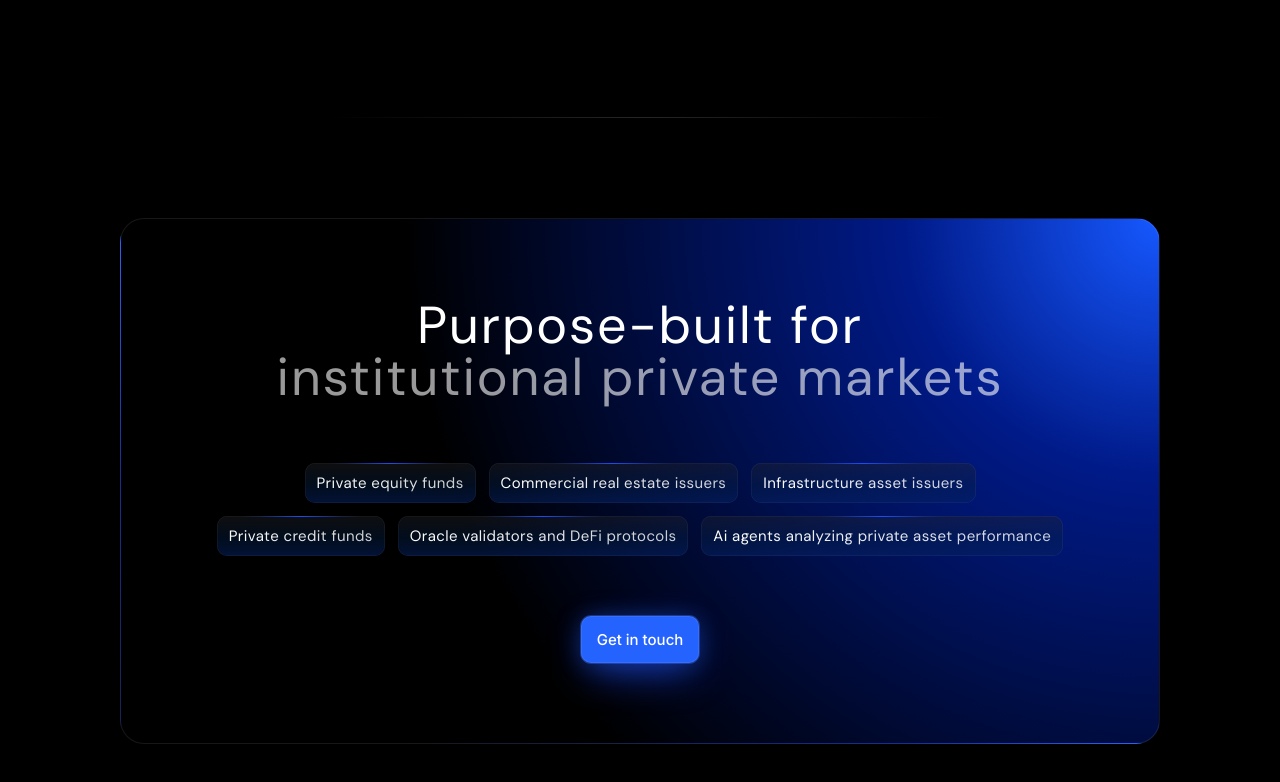
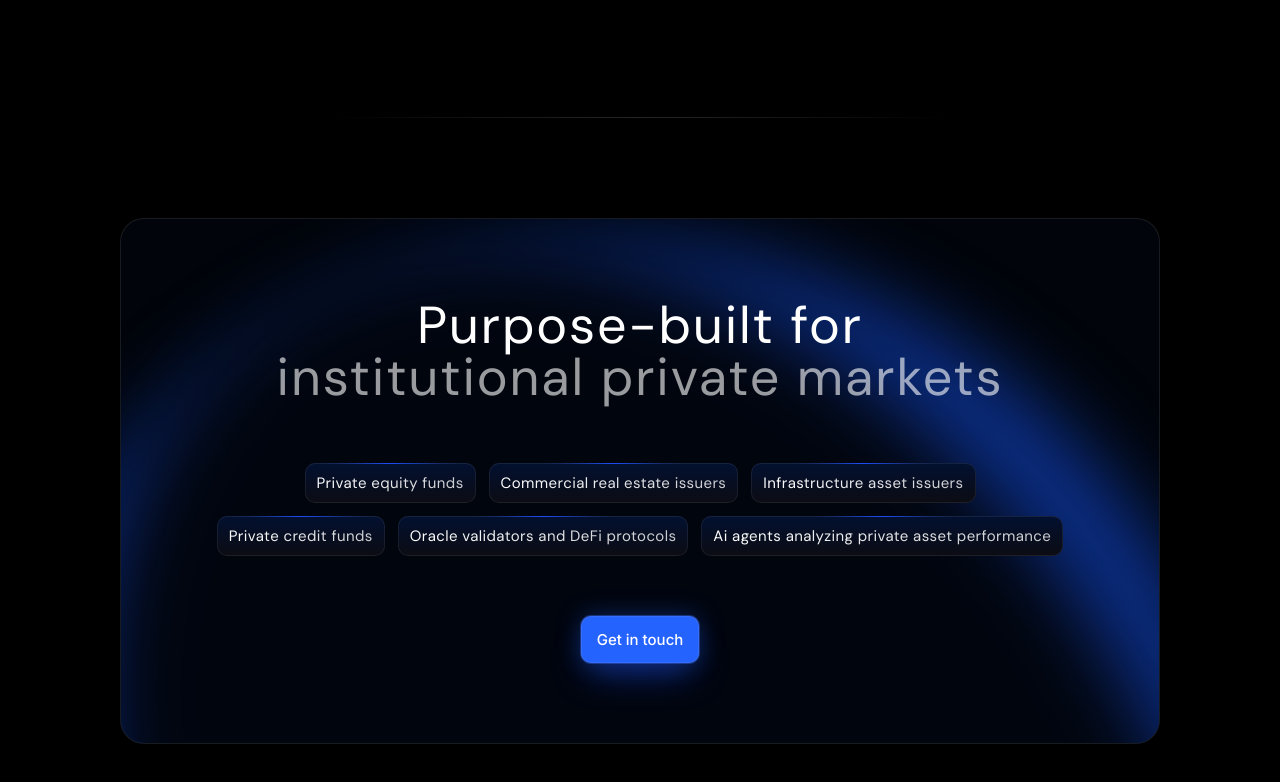
Before and after one commit to ElieTrades/nvnm-frontend-recreation, a website built with Vite: page index.html in a window 1280 px wide. Shown: the part 6456-7238 px from the top of the page. Built offline with nearby package versions, Linux system fonts and the light colour scheme.

Commit message:
finalized cta css section

```diff
--- a/css/sections/cta.css
+++ b/css/sections/cta.css
@@ -14,11 +14,57 @@
     border: 1px solid rgba(255, 255, 255, 0.089);
     border-radius: 24px;
 
-    background: radial-gradient(
-     circle at top right,
-    #1658ff 0%,
-    #001a88 22%,
-    #000000 65%);
+    background: #01040a;
+
+    position: relative;
+    overflow: hidden;
+
+    z-index: 0;
+}
+
+.cta__container::before {
+    content: "";
+
+    position: absolute;
+
+    width: 1300px;
+    height: 1300px;
+
+    background: rgba(22, 88, 255, 0.55);
+
+    bottom: -800px;
+    right: -95px;
+    top: 10;
+
+    border-radius: 50%;
+    filter: blur(40px);
+
+    pointer-events: none;
+
+    z-index: -2;
+
+}
+.cta__container::after {
+    content: "";
+
+    position: absolute;
+
+    width: 1000px;
+    height: 1400px;
+    transform: rotate(-35deg);
+
+    right: -10px;
+    bottom: -840px;
+
+    border-radius: 50%;
+
+    background: rgb(1, 5, 14);
+
+    filter: blur(40px);
+
+    pointer-events: none;
+
+    z-index: -1;
 }
 
 .cta .nova__subtitle {
@@ -55,16 +101,15 @@
     padding: 10px 12px 10px 12px;
     border-radius: 10px;
 
-    box-shadow: inset 0 0 0 0.6px rgba(255,255,255,0.08);
+    box-shadow: inset 0 0 0 0.9px rgba(255,255,255,0.08);
 
     outline: none;
     border: none;
 
     background: linear-gradient(
         to bottom,
-        #24242764 0%,
-        #041f456a 55%,
-        #0521638d 100%
+        #021030 0%,
+        #0c0c13 100%
         );
 
     letter-spacing: 0.4px;
@@ -91,7 +136,7 @@
 .cta__usecases-box::before {
     content: "";
 
-    width: 120px;
+    width: 140px;
     height: 1px;
 
     background: linear-gradient(
@@ -129,7 +174,7 @@
     position: absolute;
 
     width: 100px;
-    height: 25px;
+    height: 15px;
 
     bottom: -5px;
     left: 50%;
@@ -138,7 +183,7 @@
 
     background: rgba(30, 79, 255, 0.815);
 
-    filter: blur(20px);
+    filter: blur(18px);
 
     opacity: 1;
 
```
Also changed, not shown: assets/nvnm-logo.avif (added).
